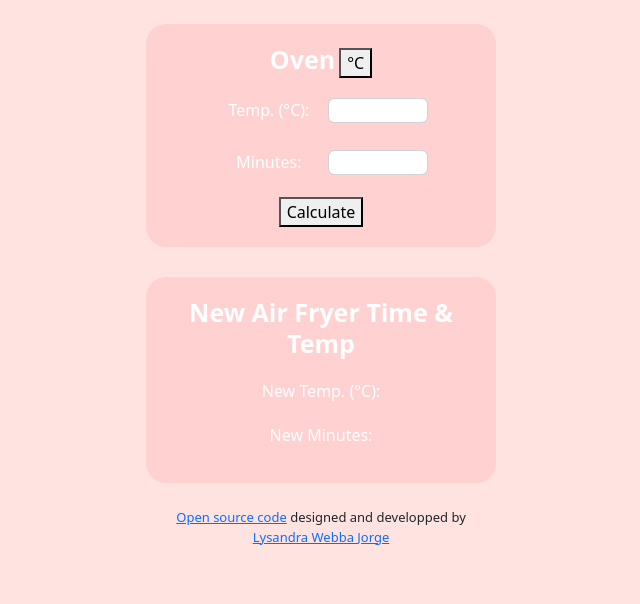
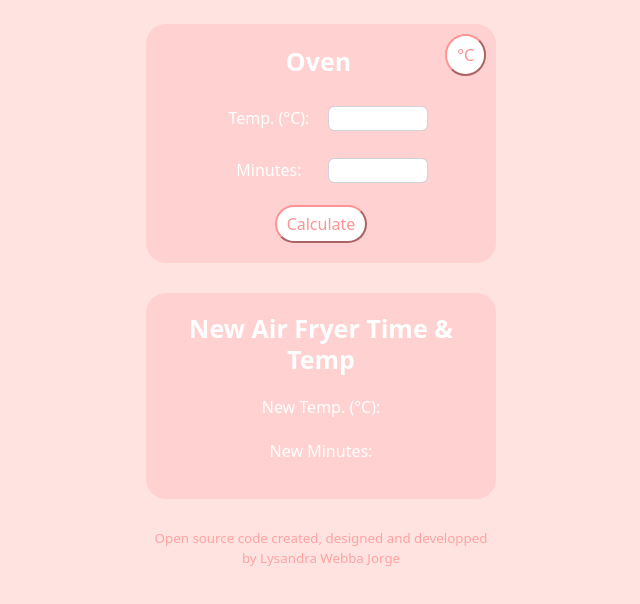
Before and after one commit to OnyxQueen0128/Oven2airfry, a plain HTML site: page index.html in a window 1280 px wide. Shown: the part 84-688 px from the top of the page, without its empty margins (319-959 px from the left). Drawn offline with nearby package versions, Linux system fonts and the light colour scheme.

Commit message:
buttons CSS and footer

```diff
--- a/index.html
+++ b/index.html
@@ -42,7 +42,7 @@
                 id="inputMinutes"
               />
           </div>
-          <button id="button-calculate">Calculate</button>
+          <button class="buttonCalculate" id="button-calculate">Calculate</button>
         </div>
         <div class="recTandT">
           <h2 class="recHeadline">
@@ -60,7 +60,7 @@
             href="https://github.com/OnyxQueen0128/FINAL-SheCodes-Weather-App"
             target="_blank"
             >Open source code</a>
-            designed and developped by<br />
+            created, designed and developped by
             <a
             class="codedbylink"
             href="https://www.linkedin.com/in/lysandrawj/"
--- a/src/style.css
+++ b/src/style.css
@@ -11,13 +11,24 @@ h1 {
 h1 span {
   color: #ff9494;
 }
+
 p,
 span label {
   margin-top: 20px;
 }
 footer {
-  margin-top: 25px;
-  font-size: small;
+  text-align: center;
+  padding-top: 30px;
+  font-size: smaller;
+  color: #ffa3a2;
+}
+a {
+  color: inherit;
+  text-decoration: none;
+}
+a:hover {
+  color: #6f4c5b;
+  transition: all 150ms ease-in-out;
 }
 .App {
   margin: 0 auto;
@@ -32,9 +43,23 @@ footer {
 .appInput {
   margin-bottom: 30px;
 }
+.buttonCalculate,
 .buttonConvereter {
-  display: inline;
-  text-align: right;
+  padding: 5px 10px;
+  background-color: white;
+  border-color: #ff9494;
+  color: #ff9494;
+}
+.buttonCalculate {
+  border-radius: 30px;
+  margin-top: 15px;
+}
+.buttonConvereter {
+  border-radius: 30px;
+  padding: 7px 10px;
+  position: relative;
+  top: -10px;
+  left: 110px;
 }
 .container {
   max-width: 350px;
@@ -53,9 +78,10 @@ footer {
   margin-bottom: 20px;
   display: inline;
 }
+.ovenTemp {
+  position: relative;
+  left: 20px;
+}
 .resultDisplay {
   font-weight: bolder;
 }
-#button-calculate {
-  margin-top: 15px;
-}
```
